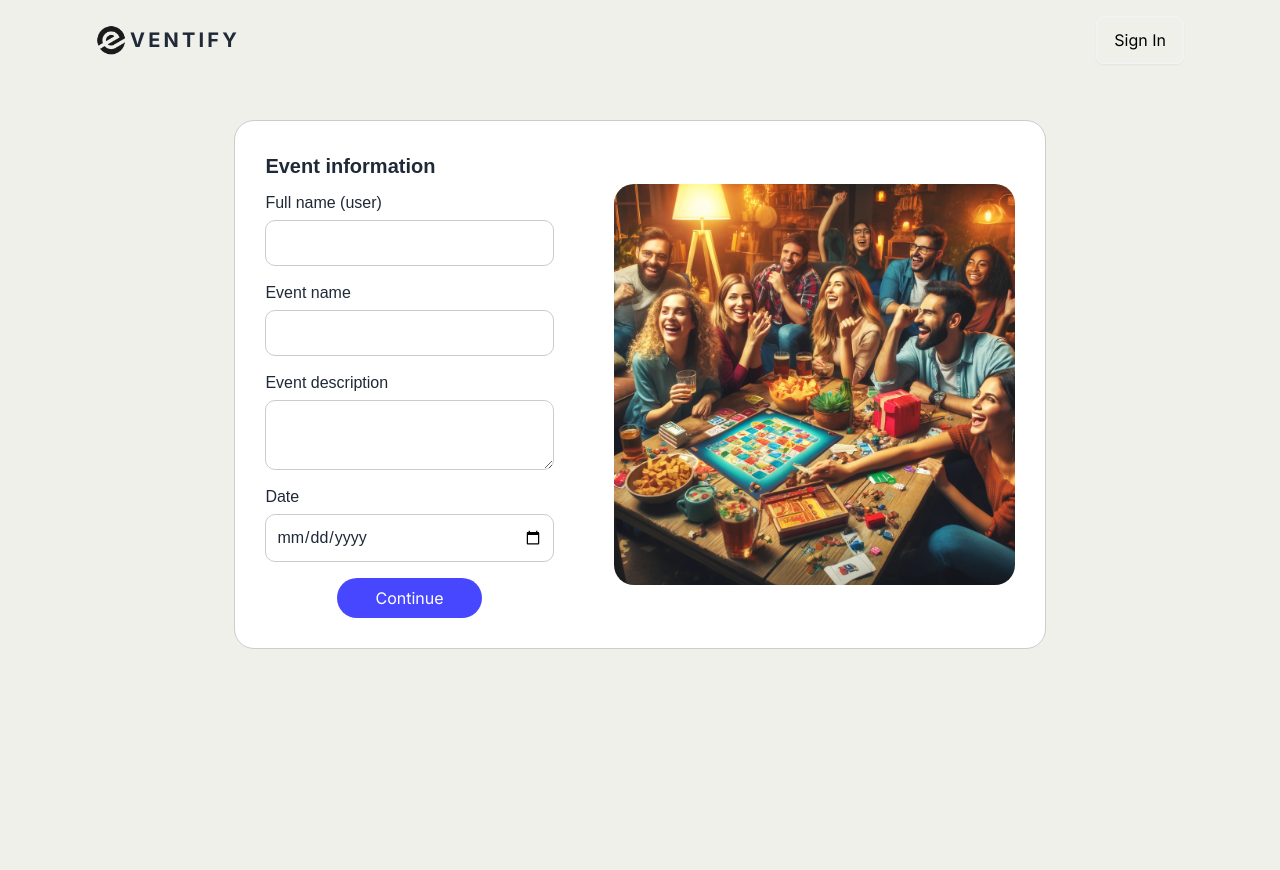
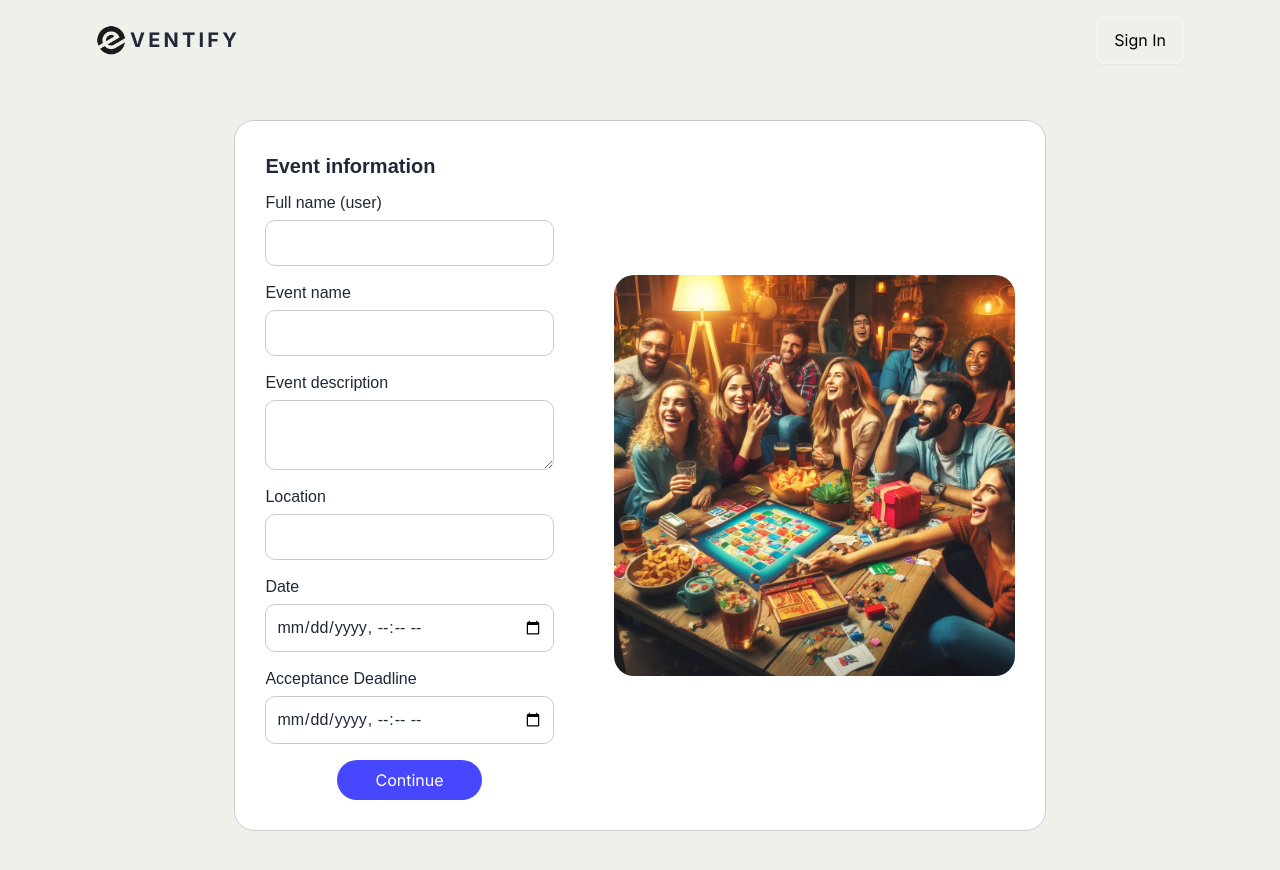
Before and after one commit to bbadraa99/eventify-repo, a Next.js app: page /createEvent/1 in a window 1280 px wide. Shown: the top 870 px of the page. Built offline with nearby package versions, Linux system fonts and the light colour scheme; no server answers.

Commit message:
Added Location and Deadline for EventCreation

```diff
--- a/app/api/eventData/fetchEventData.tsx
+++ /dev/null
@@ -1,41 +0,0 @@
-import { useEffect, useState } from "react";
-import { db } from "../../firebase/config";
-import { doc, getDoc } from "firebase/firestore";
-import { EventData } from "@/app/createEvent/[slug]/page";
-
-// Assuming EventData is correctly defined elsewhere
-export const FetchEventData = (slug: string) => {
-    const [event, setEvent] = useState<EventData>(
-        {
-            title: "",
-            date: new Date(),
-            description: "",
-            template_id: 0,
-            admin: {
-                name: "admin",
-                email: "",
-                accepted: false,
-                preferences: [],
-              },
-            guests: [],
-            tasks: [],
-        }
-    );
-
-    useEffect(() => {
-        const fetchData = async () => {
-            const docRef = doc(db, "event_test", slug);
-            const docSnap = await getDoc(docRef);
-
-            if (docSnap.exists()) {
-                setEvent(docSnap.data() as EventData);
-            } else {
-                console.log("No such document!");
-            }
-        };
-
-        fetchData();
-    }, [slug]);
-
-    return event;
-};
--- a/app/components/EventForm.tsx
+++ b/app/components/EventForm.tsx
@@ -13,8 +13,10 @@ interface PropElements{
 export interface EventFormData{
     admin_name: string,
     title: string,
+    location: string,
     description: string,
-    date: Date
+    date: Date,
+    deadline: Date
 }
 
 function EventForm(props: PropElements){
@@ -31,6 +33,8 @@ function EventForm(props: PropElements){
     const eventNameRef = useRef<HTMLInputElement>(null);
     const eventDescriptionRef = useRef<HTMLTextAreaElement>(null);
     const eventDateRef = useRef<HTMLInputElement>(null);
+    const eventLocationRef = useRef<HTMLInputElement>(null);
+    const eventDeadlineRef = useRef<HTMLInputElement>(null);
     const [errorMessage, setErrorMessage] = useState('');
 
     const handleButtonClick = (event: React.MouseEvent<HTMLButtonElement, MouseEvent>) => {
@@ -38,8 +42,14 @@ function EventForm(props: PropElements){
 
         if(!userNameRef.current || !userNameRef.current.value || userNameRef.current.value===""  || !eventNameRef.current || !eventNameRef.current.value || eventNameRef.current.value === ""
         || !eventDescriptionRef.current || !eventDescriptionRef.current.value || eventDescriptionRef.current.value === ""
-        || !eventDateRef.current || !eventDateRef.current.value || eventDateRef.current.value === ""){
+        || !eventDateRef.current || !eventDateRef.current.value || eventDateRef.current.value === ""
+        || !eventDeadlineRef.current || !eventDeadlineRef.current.value || eventDeadlineRef.current.value === ""
+        || !eventLocationRef.current || !eventLocationRef.current.value || eventLocationRef.current.value === ""){
             setErrorMessage('All fields are required.');
+            return;
+        }
+        if(eventDateRef.current.value >= eventDeadlineRef.current.value){
+            setErrorMessage('Deadline should be before Date of event');
             return;
         }
 
@@ -47,7 +57,9 @@ function EventForm(props: PropElements){
             admin_name: userNameRef.current.value,
             title: eventNameRef.current.value,
             description: eventDescriptionRef.current.value,
+            location: eventLocationRef.current.value,
             date: new Date(eventDateRef.current.value), // Convert date string to Timestamp
+            deadline: new Date(eventDeadlineRef.current.value)
         };
         props.updateEventData(newEventData);
         setErrorMessage('');
@@ -78,8 +90,19 @@ function EventForm(props: PropElements){
                 </div>
 
                 <div className={styles.field}>
+                <label htmlFor="location">Location</label>
+                <input ref = {eventLocationRef} className={styles.textarea} type="text" id="location" name="location" />
+                </div>
+
+                <div className={styles.field}>
                 <label htmlFor="date">Date</label>
-                <input ref = {eventDateRef} className={styles.textarea} type="date" id="date" name="date" />
+                <input ref = {eventDateRef} className={styles.textarea} type="datetime-local" id="date" name="date" />
+                </div>
+
+                <div className={styles.field}>
+                <label htmlFor="deadline">Acceptance Deadline</label>
+                <input ref = {eventDeadlineRef} className={styles.textarea} type="datetime-local" id="deadline" name="deadline" />
+
                 </div>
                 <button onClick={handleButtonClick} className={styles.createLink}>Continue</button>
                 {errorMessage && <p style={{ color: 'red' }}>{errorMessage}</p>}
--- a/app/createEvent/[slug]/page.tsx
+++ b/app/createEvent/[slug]/page.tsx
@@ -19,6 +19,8 @@ import { useRouter } from 'next/navigation';
 export interface EventData {
   title: string,
   date: Date,
+  deadline: Date,
+  location: string,
   description: string,
   template_id: number,
   admin: GuestData,
@@ -38,6 +40,8 @@ const CreateEvent: React.FC = () => {
   const [eventData, setEventData] = useState<EventData>({
     title: "",
     date: new Date(),
+    deadline: new Date(),
+    location: "",
     description: "",
     template_id: template_id,
     admin: {
@@ -58,8 +62,10 @@ const CreateEvent: React.FC = () => {
         name: newEventData.admin_name,
       } ,
       title: newEventData.title,
+      description: newEventData.description,
+      location: newEventData.location,
       date: newEventData.date,
-      description: newEventData.description
+      deadline: newEventData.deadline
     }));
     setEventCreationPage("checklist")
   }
--- a/app/events/[info_slug]/page.tsx
+++ b/app/events/[info_slug]/page.tsx
@@ -17,6 +17,8 @@ const Info = () => {
   const [event, setEvent] = useState<EventData>({
           title: "",
           date: new Date(),
+          deadline: new Date(),
+          location: "",
           description: "",
           template_id: 0,
           admin: {
@@ -40,7 +42,9 @@ const Info = () => {
             setEvent({
                 title: fetchedData.title,
                 date: fetchedData.date.toDate(),
+                deadline: fetchedData.date.toDate(),
                 description: fetchedData.description,
+                location: fetchedData.location,
                 template_id: fetchedData.template_id,
                 admin: fetchedData.admin,
                 guests: fetchedData.guests,
@@ -70,6 +74,7 @@ const Info = () => {
                 <h1 className='bold-32'>{event.title}</h1>
                 <p className='regular-16'><span className='font-bold'>Date: </span> {formattedDate} </p>
                 {/* <p className='regular-16 font-bold'>Event Description</p> */}
+                <p className='regular-16'><b>Location:</b> {event.location}</p>
                 <p className='regular-16'><b>Description:</b> {event.description}</p>
                 <button onClick={scrollToMain} className='btn text-white bg-black'>View checklist</button>
             </div>
```
